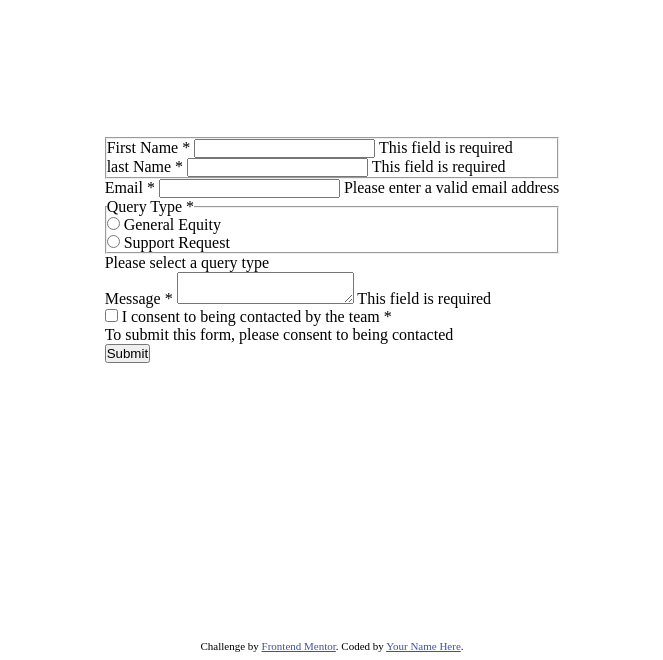
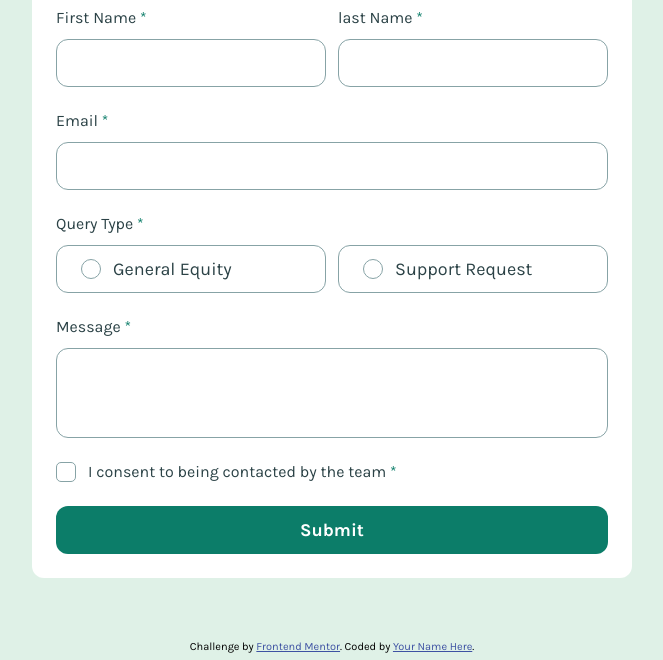
Before and after one commit to fa23bcs233/accessible-form, a plain HTML site: page index.html in a window 1280 px wide. Shown: the part 140-800 px from the top of the page, without its empty margins (308-971 px from the left). Drawn offline with Linux system fonts and the light colour scheme.

Commit message:
custom radio and  check box
done with the working and accessibility of the custom make radio btns and check box

```diff
--- a/index.html
+++ b/index.html
@@ -7,78 +7,79 @@
   <link rel="icon" type="image/png" sizes="32x32" href="./assets/images/favicon-32x32.png">
   <title>Frontend Mentor | Contact form</title>
   <link rel="stylesheet" href="style.css">
-  <style>
-
-  </style>
+  <script defer src="script.js"></script>
 </head>
 
 <body>
   <main>
     <div class="form-container">
-      <form action="#">
+      <h1>Contact Us</h1>
+      <form novalidate>
 
         <div class="name-input-container">
           <fieldset>
             <legend hidden>Name</legend>
 
-            <div class="first-name-input">
+            <div class="first-name-input input-container">
               <label for="first-name">First Name <span>*</span> </label>
               <input type="text" name="first-name" id="first-name"
                 autocomplete="first-name" required>
-              <span id="fnerror-msg">This field is required</span>
+              <span id="fnerror-msg" hidden>This field is required</span>
             </div>
 
-            <div class="last-name-input">
+            <div class="last-name-input input-container">
               <label for="last-name">last Name <span>*</span> </label>
               <input type="text" name="last-name" id="last-name" autocomplete="last-name"
                 required>
-              <span id="lnerror-msg">This field is required</span>
+              <span id="lnerror-msg" hidden>This field is required</span>
             </div>
 
 
           </fieldset>
         </div>
 
-        <div class="email-container">
+        <div class="email-container input-container">
           <label for="email">Email <span>*</span> </label>
           <input type="email" name="email" id="email" autocomplete="email" required>
-          <span id="eerror-msg">Please enter a valid email address</span>
+          <span id="eerror-msg" hidden>Please enter a valid email address</span>
         </div>
 
-        <div class="query-type-input-container">
+        <div class="query-type-input-container input-container">
           <fieldset>
             <legend>Query Type <span>*</span></legend>
             <div class="radio-btn-containers">
-              <div class="type-container">
+              <div class="type-container" tabindex="0" >
                 <label for="general-equity">
-                  <input type="radio" name="query-type" id="general-equity" value="general-equity">
+                  <div class="custom-radio"></div>
+                  <input type="radio" name="query-type" id="general-equity" value="general-equity" hidden>
                   <span>General Equity</span>
                 </label>
               </div>
-
               <div class="type-container">
                 <label for="support-request">
-                  <input type="radio" name="query-type" id="support-request" value="support-request">
+                  <div class="custom-radio"></div>
+                  <input type="radio" name="query-type" id="support-request" value="support-request" hidden>
                   <span>Support Request</span>
                 </label>
               </div>
             </div>
           </fieldset>
-          <span id="qerror-msg">Please select a query type</span>
+          <span id="qerror-msg" hidden>Please select a query type</span>
         </div>
 
-        <div class="message-container">
+        <div class="message-container input-container">
           <label for="message">Message <span>*</span></label>
-          <textarea name="message" id="message"></textarea>
-          <span id="merror-msg">This field is required</span>
+          <textarea name="message" id="message" rows="10"></textarea>
+          <span id="merror-msg" hidden>This field is required</span>
         </div>
 
-        <div class="checkbox-container">
+        <div class="checkbox-container input-container">
           <div class="checkbox-input">
-            <input type="checkbox" name="check" id="check">
+            <div class="custom-checkbox" tabindex="0"></div>
+            <input type="checkbox" name="check" id="check" hidden>
             <label for="check">I consent to being contacted by the team <span>*</span></label>
           </div>
-          <span id="cerror-msg">To submit this form, please consent to being contacted</span>
+          <span id="cerror-msg" hidden>To submit this form, please consent to being contacted</span>
         </div>
 
         <div class="btn-container">
--- /dev/null
+++ b/script.js
@@ -0,0 +1,66 @@
+const radioContainers = document.querySelectorAll(".type-container");
+const checkBox = document.querySelector(".checkbox-input");
+
+
+/**
+ * Handling the custom Radio Behaiviour
+*/
+radioContainers[0].addEventListener("focus", HandleRadioFocus)
+radioContainers.forEach(element => {
+    const radio = element.querySelector("input");
+
+    element.addEventListener("focus" , ()=>{
+        handleRadioInput(radio , element);
+    });
+    element.addEventListener("click" , ()=>{
+        handleRadioInput(radio , element);
+    });
+})
+
+/**
+ * Handling the custom checkBox Behavour
+*/
+checkBox.querySelector(".custom-checkbox").addEventListener("focus" , handleCheckFocus);
+
+
+function HandleRadioFocus() {
+    let index = 0;
+
+    function handlekeyDown(event) {
+        if (event.key === "ArrowRight" || event.key === "ArrowDown") {
+            let nextIndex = (index + 1) % radioContainers.length;
+            radioContainers[nextIndex].setAttribute("tabindex", "0");
+            radioContainers[index].removeAttribute("tabindex");
+            radioContainers[nextIndex].focus();
+            index = nextIndex;
+        } else if (event.key === "ArrowLeft" || event.key === "ArrowUp") {
+            let prevIndex = (index - 1 + radioContainers.length) % radioContainers.length;
+            radioContainers[prevIndex].setAttribute("tabindex", "0");
+            radioContainers[index].removeAttribute("tabindex")
+            radioContainers[prevIndex].focus();
+            index = prevIndex;
+        }
+    }
+
+    radioContainers.forEach(e=>{
+        e.addEventListener("keydown" , handlekeyDown);
+    })
+}
+function handleRadioInput(radio , container){
+    radioContainers.forEach(element => {
+        element.classList.remove("active");
+    })
+
+    radio.checked = true;
+    container.classList.add("active");
+}
+function handleCheckFocus(){
+    const inputBox = checkBox.querySelector("input")
+
+    checkBox.addEventListener("keydown" , event => {
+        if (event.key === "Enter" || event.key === " ") {
+            inputBox.checked = !inputBox.checked
+            checkBox.classList.toggle("active");
+        }
+    })
+}
--- a/style.css
+++ b/style.css
@@ -4,11 +4,28 @@
     box-sizing: border-box;
 }
 
+:root{
+    --green-200: hsl(148, 38%, 91%);
+    --green-600: hsl(169, 82%, 27%);
+    --red: hsl(0, 66%, 54%);
+    --white: hsl(0, 0%, 100%);
+    --grey-500: hsl(186, 15%, 59%);
+    --grey-900: hsl(187, 24%, 22%);
+}
+
+@font-face {
+    font-family: karla;
+    src: url(./assets/fonts/Karla-VariableFont_wght.ttf);
+}
 
 html,body{
     width: 100vw;
     height: 100%;
     overflow-x: hidden;
+    font-family: karla;
+    font-size: 16px;
+    font-weight: 400;
+    background-color: var(--green-200);
 }
 
 main{
@@ -17,6 +34,157 @@ main{
     display: flex;
     align-items: center;
     justify-content: center;
+    padding: 24px 0px;
+}
+
+.form-container{
+    width: clamp(350px , 90% , 600px);
+    background-color: var(--white);
+    border-radius: 12px;
+    padding: 24px;
+}
+
+.form-container h1{
+    color: var(--grey-900);
+    margin-bottom: 24px;
+    font-weight: 700;
+}
+
+form > div:not(:last-child){
+    margin-bottom: 24px;
+}
+
+fieldset{
+    border: none;
+}
+
+.input-container{
+    display: flex;
+    flex-direction: column;
+    gap: 12px;
+    position: relative;
+}
+
+.input-container input , textarea{
+    font-size: 16px;
+    height: 48px;
+    border-radius: 12px;
+    outline: none;
+    border: 1px solid var(--grey-500);
+    padding: 12px 12px;
+    color: var(--grey-900);
+}
+
+.input-container label span, legend span{
+    color: var(--green-600);
+}
+
+.last-name-input{
+    margin-top: 24px;
+}
+
+
+.radio-btn-containers{
+    margin-top: 12px;
+    display: flex;
+    flex-wrap: wrap;
+    gap: 12px;
+}
+
+.type-container{
+    min-width: 250px;
+    border: 1px solid var(--grey-500);
+    width: 100%;
+    border-radius: 12px;
+    height: 48px;
+}
+
+.type-container label{
+    display: flex;
+    width: 100%;
+    height: 100%;
+    align-items: center;
+    padding: 0px 24px;
+    gap: 12px;
+    font-size: 18px;
+}
+
+.type-container label .custom-radio{
+    width: 20px;
+    height: 20px;
+    border: 1px solid var(--grey-500);
+    border-radius: 50%;
+    padding: 1px;
+}
+
+.type-container.active label .custom-radio{
+    border: 1px solid transparent;
+    background-image: url(./assets/images/icon-radio-selected.svg);
+    background-position: center;
+}
+
+.type-container label span , label , legend{
+    color: var(--grey-900);
+}
+
+textarea{
+    height: 240px;
+    resize: none;
+}
+
+.checkbox-input{
+    display: flex;
+    align-items: center;
+    gap: 12px;
+}
+
+.custom-checkbox{
+    width: 20px;
+    height: 20px;
+    border: 1px solid var(--grey-500);
+    border-radius: 5px;
+}
+
+.checkbox-input.active .custom-checkbox{
+    border: 1px solid transparent;
+    background-image: url(./assets/images/icon-checkbox-check.svg);
+    background-position: center;
+}
+
+.input-container > span{
+    color: var(--red);
+}
+
+.input-container.error input{
+    border: 1px solid var(--red) !important;
+}
+
+
+input:focus,textarea:focus, .type-container:focus, .custom-checkbox:focus{
+    border: 1px solid var(--green-600);
+    outline: 1px solid var(--green-600);
+}
+
+.type-container.active , .type-container:focus{
+    border: 1px solid var(--green-600);
+    background-color: var(--green-200);
+}
+
+button{
+    width: 100%;
+    height: 48px;
+    font-family: karla;
+    font-size: 18px;
+    font-weight: 700;
+    background-color: var(--green-600);
+    color: var(--white);
+    border: none;
+    border-radius: 12px;
+    cursor: pointer;
+}
+
+button:hover{
+    background-color: hsl(169, 83%, 12%);
 }
 
 
@@ -29,3 +197,27 @@ main{
 .attribution a {
     color: hsl(228, 45%, 44%);
 }
+
+@media (min-width:700px) {
+    .input-container{
+        width: 100%;
+    }
+
+    .name-input-container fieldset{
+        display: flex;
+        align-items: center;
+        gap: 12px;
+    }
+
+    .last-name-input{
+        margin-top: 0;
+    }
+
+    .radio-btn-containers{
+        flex-wrap: nowrap;
+    }
+
+    textarea{
+        height: 90px;
+    }
+}
```
